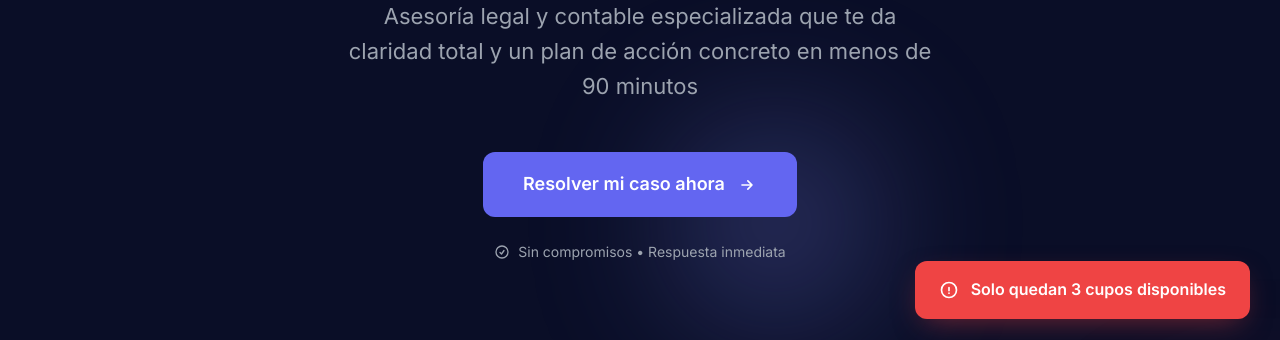
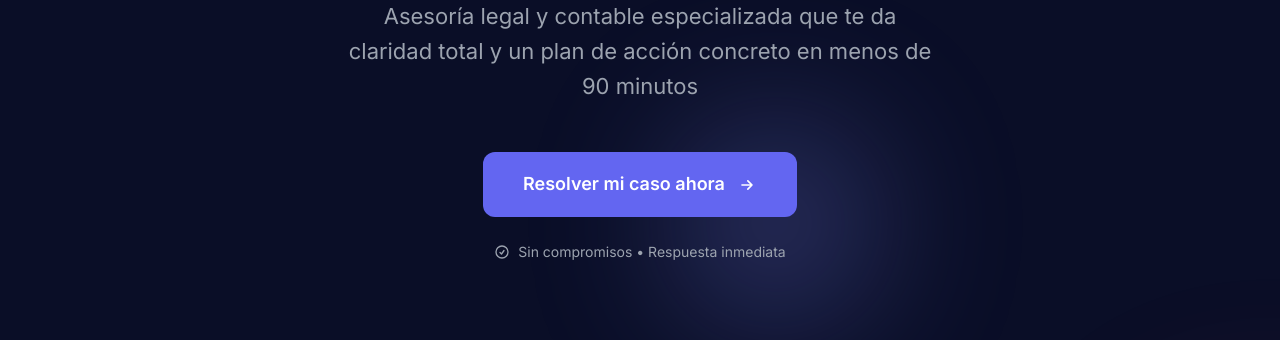
Before and after one commit to juanjosesc/formalizese-landing, a plain HTML site: page index.html in a window 1280 px wide. Shown: the part 451-791 px from the top of the page. Drawn offline with Linux system fonts and the light colour scheme.

Commit message:
Update index.html

```diff
--- a/index.html
+++ b/index.html
@@ -314,14 +314,6 @@
         </div>
     </footer>
 
-    <!-- Notification Badge -->
-    <div class="notification-badge" id="notification">
-        <svg xmlns="http://www.w3.org/2000/svg" fill="none" viewBox="0 0 24 24" stroke-width="2" stroke="currentColor">
-            <path stroke-linecap="round" stroke-linejoin="round" d="M12 9v3.75m9-.75a9 9 0 11-18 0 9 9 0 0118 0zm-9 3.75h.008v.008H12v-.008z" />
-        </svg>
-        <span>Solo quedan 3 cupos disponibles</span>
-    </div>
-
     <script src="js/scripts.js"></script>
 </body>
 </html>
```
